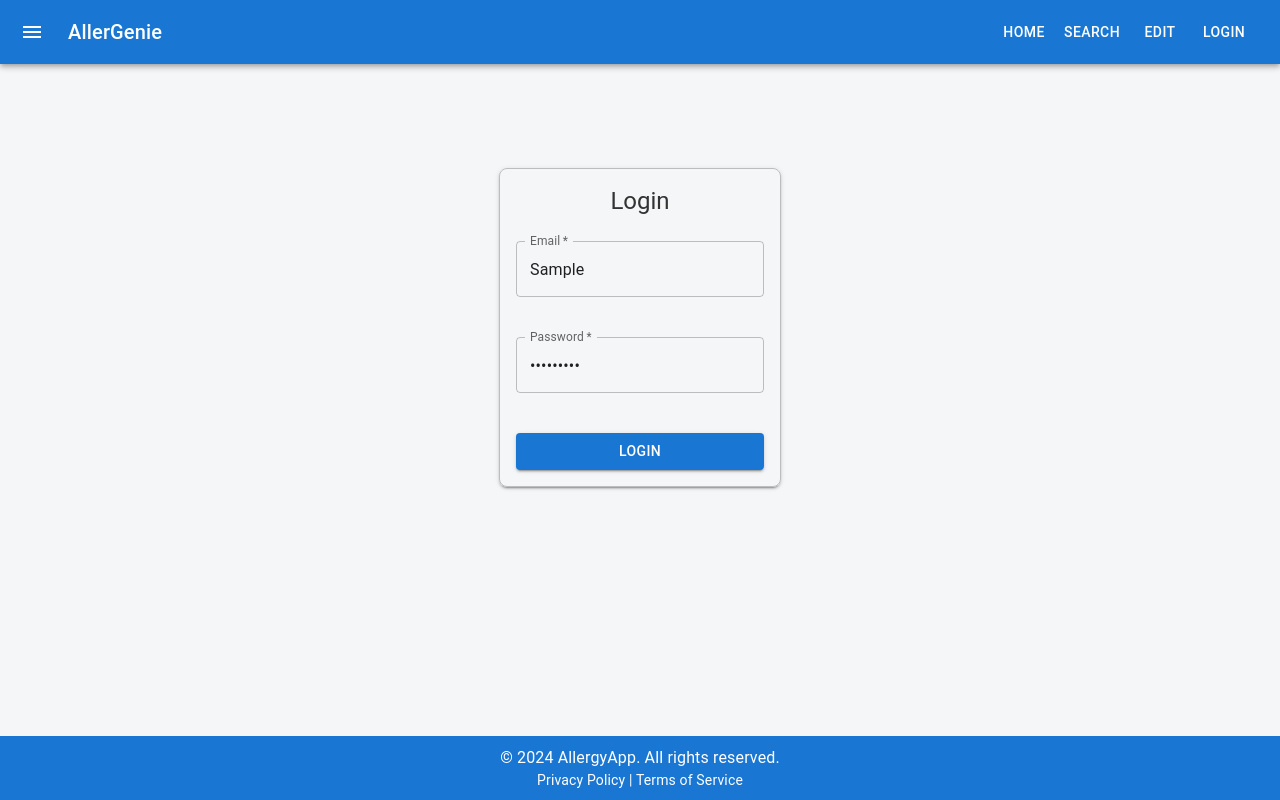
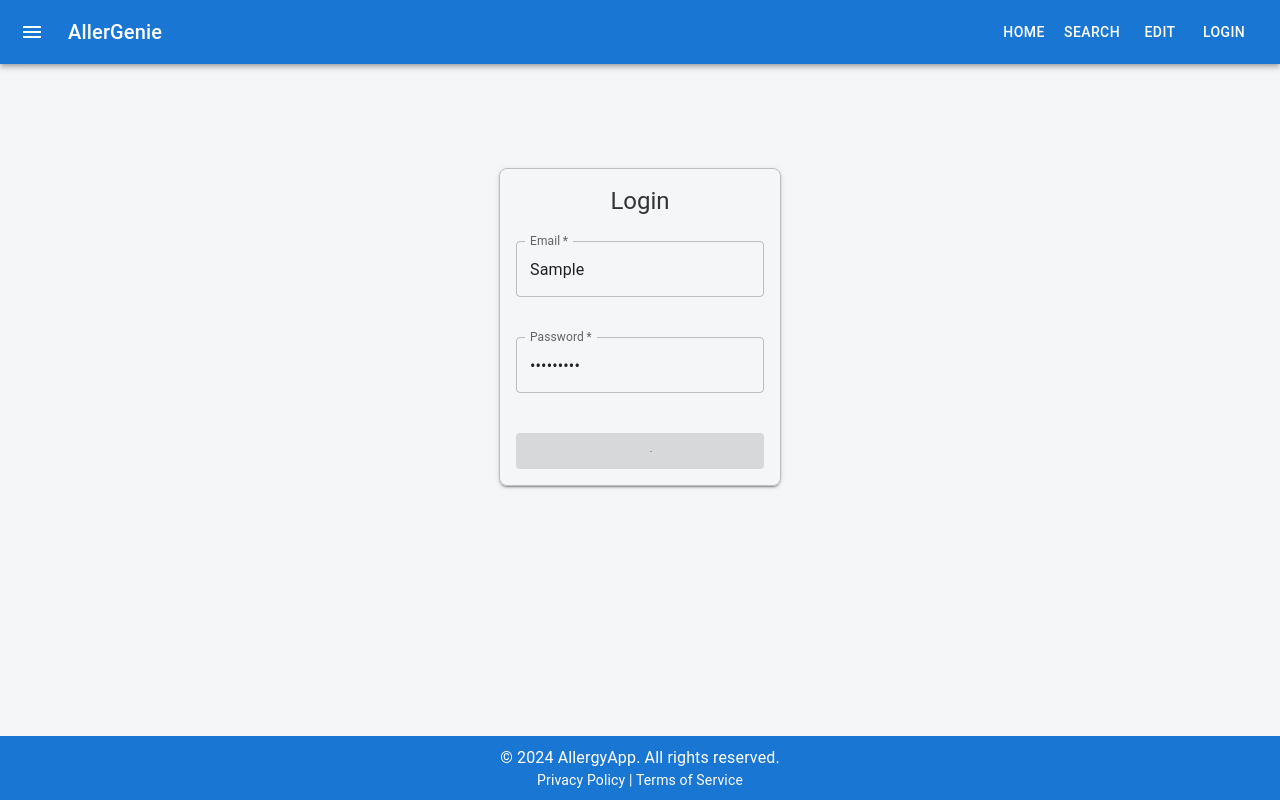
Before and after one commit to JoshoTheMosho/allergy-aware, a React (Vite) app in the folder frontend/: page /login in a window 1280 px wide. Both pictures are taken after typing "Sample", "Sample123" into the empty fields and a click on the button "LOGIN". Built offline with nearby package versions, Linux system fonts and the light colour scheme; no server answers.

Commit message:
Nicer loading around the place

```diff
--- a/frontend/src/components/login/Login.jsx
+++ b/frontend/src/components/login/Login.jsx
@@ -1,15 +1,17 @@
 import { useState } from 'react';
-import { TextField, Button, Box, Typography } from '@mui/material';
+import { TextField, Button, Box, Typography, CircularProgress } from '@mui/material';
 import config from '../../../config';
 
 const LoginForm = () => {
     const [email, setEmail] = useState('');
     const [password, setPassword] = useState('');
+    const [loading, setLoading] = useState(false);
     const [error, setError] = useState('');
 
     const handleLogin = async (e) => {
         e.preventDefault(); // Prevent form submission
         setError('');
+        setLoading(true);
 
         const response = await fetch(`${config.backendUrl}/auth/login`, {
             method: 'POST',
@@ -18,6 +20,8 @@ const LoginForm = () => {
             },
             body: JSON.stringify({ "email": email, "password": password }),
         });
+
+        setLoading(false);
 
         if (!response.ok) {
             setError("Incorrect email or password.");
@@ -124,8 +128,9 @@ const LoginForm = () => {
                     color="primary"
                     fullWidth
                     sx={{ mt: 2 }}
+                    disabled={loading}
                 >
-                    Login
+                    {loading ? <CircularProgress size={24} /> : 'Login'}
                 </Button>
             </form>
         </Box>
--- a/frontend/src/components/searchIngredients/SearchIngredients.jsx
+++ b/frontend/src/components/searchIngredients/SearchIngredients.jsx
@@ -1,7 +1,7 @@
 import { useState } from 'react';
-import { TextField, Button, Box, Typography } from '@mui/material';
+import { TextField, Button, Box, Typography, CircularProgress } from '@mui/material';
 
-const SearchIngredients = ({ onSearch }) => {
+const SearchIngredients = ({ onSearch, loading }) => {
     // State to store the user's search input
     const [query, setQuery] = useState('');
 
@@ -32,8 +32,9 @@ const SearchIngredients = ({ onSearch }) => {
                 variant="contained"
                 color="primary"
                 onClick={handleSearchClick}
+                disabled={loading}
             >
-                Search
+                {loading ? <CircularProgress size={24} /> : 'Search'}
             </Button>
         </Box>
     );
--- a/frontend/src/pages/SearchPage.jsx
+++ b/frontend/src/pages/SearchPage.jsx
@@ -8,6 +8,8 @@ import NotLoggedIn from '../components/common/NotLoggedIn';
 const SearchPage = () => {
     const [results, setResults] = useState([]);
     const [token, setToken] = useState('');
+    const [loading, setLoading] = useState(false);
+    const [hasSearched, setHasSearched] = useState(false);
 
     // Hardcode the token you retrieved from Postman
     //const token = 'Bearer token';
@@ -36,6 +38,10 @@ const SearchPage = () => {
             return;
         }
 
+        setResults([]);
+        setLoading(true);
+        setHasSearched(true);
+
         try {
             const response = await axios.get(`${config.backendUrl}/allergens/search/`, {
                 headers: {
@@ -50,6 +56,8 @@ const SearchPage = () => {
             setResults(response.data);
         } catch (err) {
             console.error('An error occurred while fetching data:', err);
+        } finally {
+            setLoading(false);
         }
     };
 
@@ -59,7 +67,7 @@ const SearchPage = () => {
 
     return (
         <div>
-            <SearchIngredients onSearch={handleSearch} />
+            <SearchIngredients onSearch={handleSearch} loading={loading} />
             {/* Display search results */}
             <div style={{ marginTop: '20px' }}>
                 {results.length > 0 ? (
@@ -80,9 +88,11 @@ const SearchPage = () => {
                         ))}
                     </Grid2>
                 ) : (
-                    <Typography variant="body1" color="textSecondary" style={{ textAlign: 'center', marginTop: '20px' }}>
-                        No results found.
-                    </Typography>
+                    hasSearched && !loading && (
+                        <Typography variant="body1" color="textSecondary" style={{ textAlign: 'center', marginTop: '20px' }}>
+                            No results found.
+                        </Typography>
+                    )
                 )}
             </div>
         </div>
```
